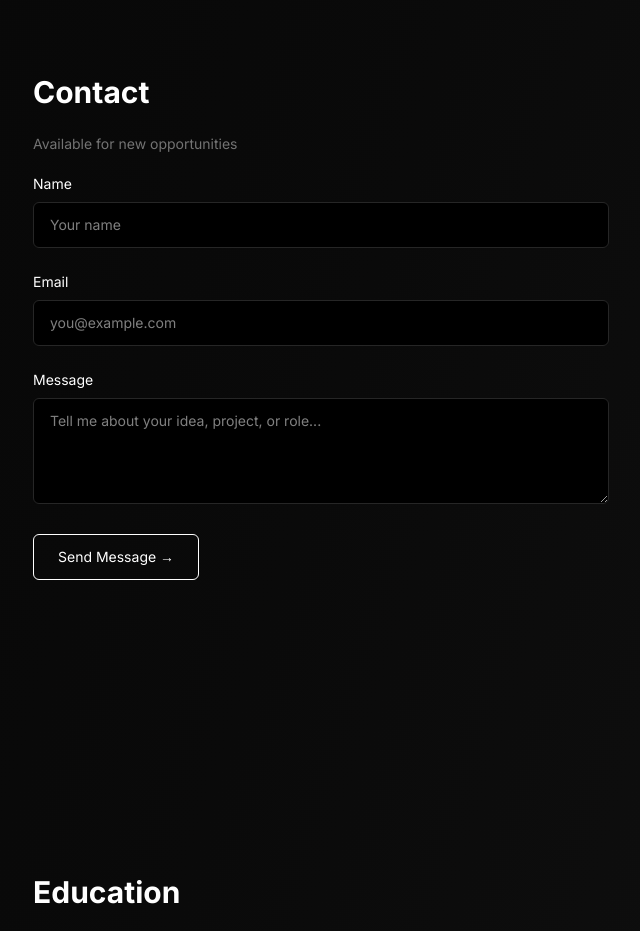
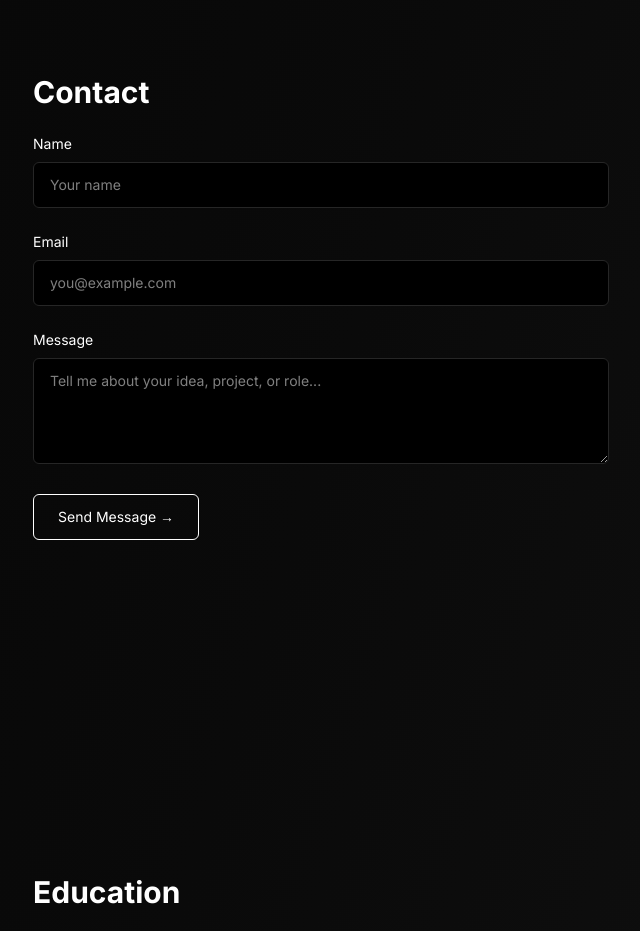
Before and after one commit to smttomar/Portfolio, a Next.js app: page / in a window 1280 px wide. Shown: the part 2500-3431 px from the top of the page, without its empty margins (47-687 px from the left). Built offline with nearby package versions, Linux system fonts and the light colour scheme; no server answers.

Commit message:
Update Contact

```diff
--- a/sections/Contact.tsx
+++ b/sections/Contact.tsx
@@ -27,12 +27,6 @@ export default function Contact() {
         >
             <Reveal>
                 <h2 className="text-3xl font-bold mb-6">Contact</h2>
-            </Reveal>
-
-            <Reveal>
-                <p className="text-sm text-neutral-500 mb-5">
-                    Available for new opportunities
-                </p>
             </Reveal>
             <form
                 onSubmit={(e) => {
```
